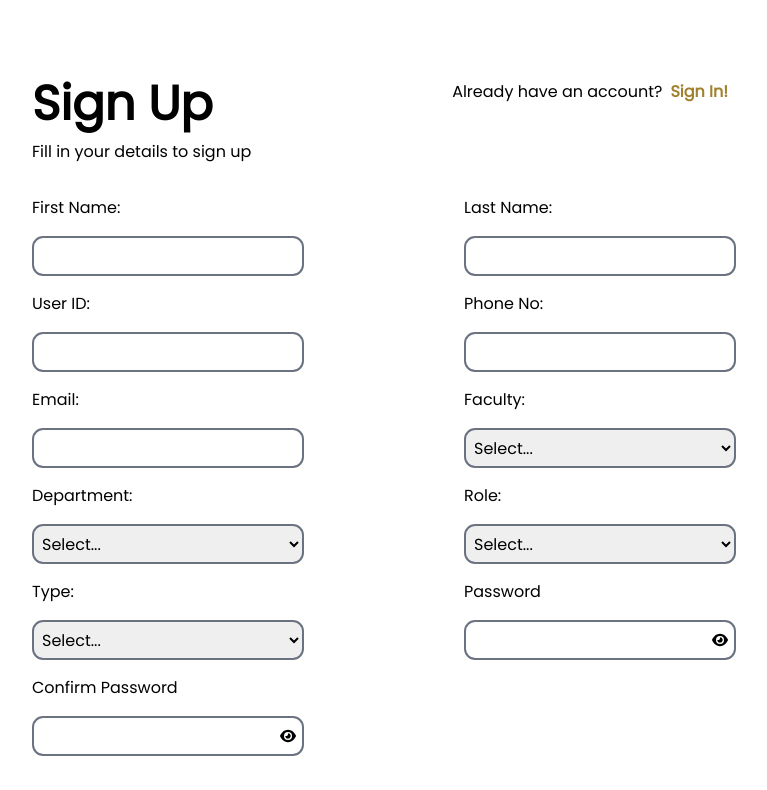
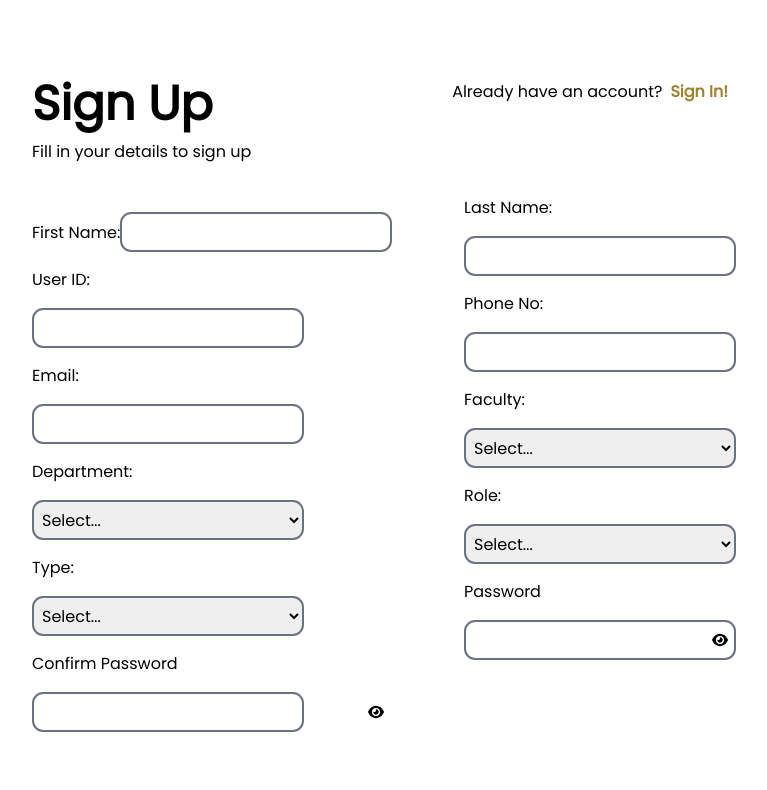
Before and after one commit to javadroid/Assignment, a React (Create React App) app: page /SignUp in a window 1280 px wide. Shown: the top 790 px of the page, without its empty margins (256-1023 px from the left). Built offline with nearby package versions, Linux system fonts and the light colour scheme.

Commit message:
inputReusability

```diff
--- /dev/null
+++ b/src/components/InputField.tsx
@@ -0,0 +1,22 @@
+import React from "react";
+
+interface Props {
+  labelText: string;
+  id: string;
+  type: string;
+}
+
+const InputField: React.FC<Props> = ({ labelText, id, type }) => {
+  return (
+    <div>
+      <label htmlFor={id}>{labelText}</label>
+      <input
+        type={type}
+        id={id}
+        className="borderBlack border-2 w-[17rem] my-4 h-[2.5rem] px-1 rounded-[0.7rem] outline-none  focus:border-[#a1812e]"
+      />
+    </div>
+  );
+};
+
+export default InputField;
--- a/src/components/SignUp.tsx
+++ b/src/components/SignUp.tsx
@@ -4,6 +4,7 @@ import DropDown from "./DropDown";
 import { FaEyeSlash, FaEye } from "react-icons/fa6";
 import "../index.css";
 import { GoArrowRight } from "react-icons/go";
+import InputField from "./InputField";
 
 const SignUp: React.FC = () => {
   const [showPassword, setPasswordVisible] = useState(false);
@@ -44,12 +45,7 @@ const SignUp: React.FC = () => {
       <form action="" className="flex flex-col mt-8">
         <div className="flex flex-row justify-between">
           <div className="flex flex-col">
-            <label htmlFor="fname">First Name:</label>
-            <input
-              type="text"
-              id="fname"
-              className="borderBlack border-2 w-[17rem] my-4 h-[2.5rem] px-1 rounded-[0.7rem] outline-none  focus:border-[#a1812e]"
-            />
+            <InputField labelText="First Name:" id="fname" type="text" />
             <label htmlFor="userID">User ID:</label>
             <input
               type="text"
```
